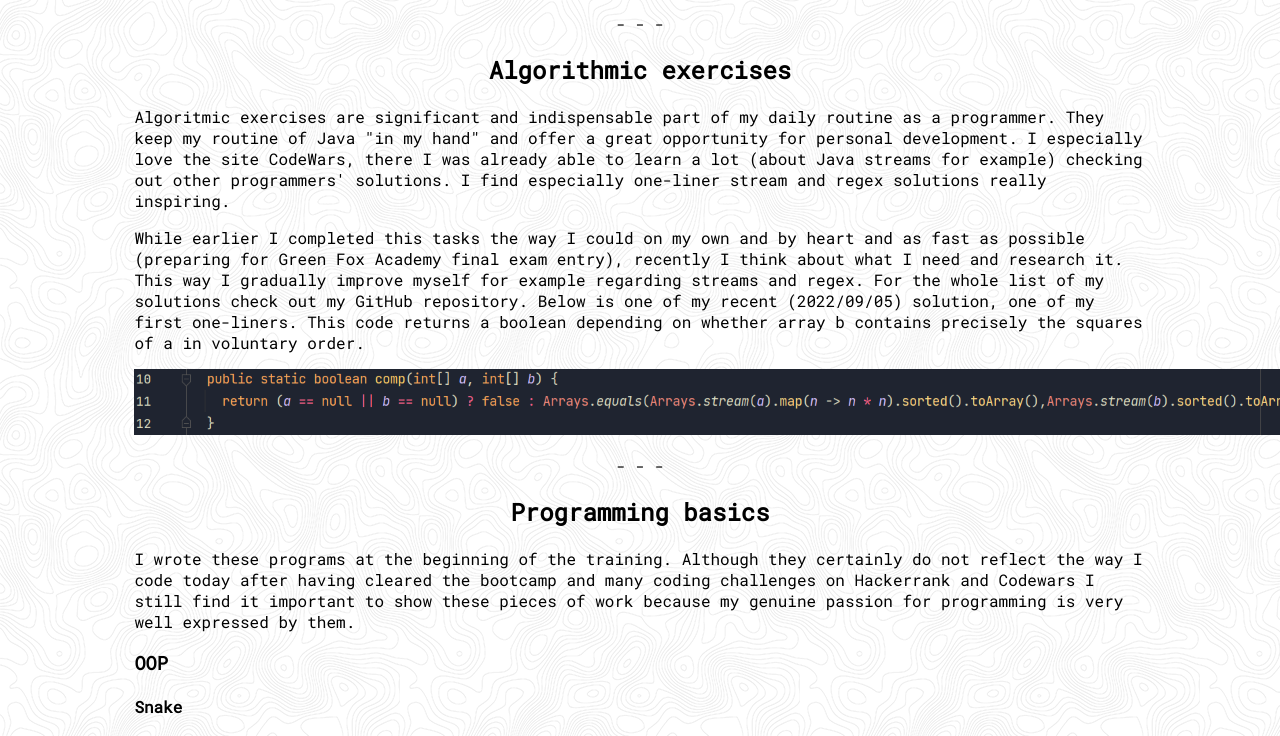
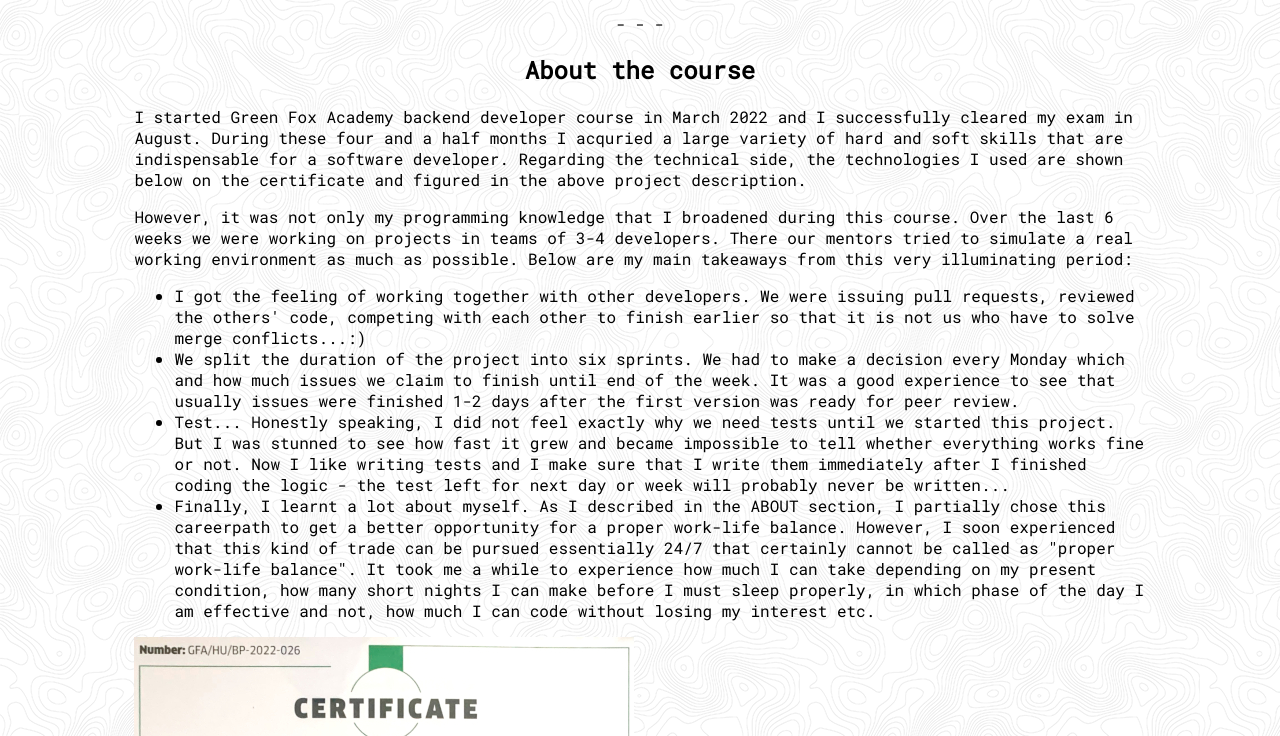
Before and after one commit to bafbal/bafbal.github.io, a plain HTML site: page index.html in a window 1280 px wide. Shown: the part 212-948 px from the top of the page. Drawn offline with Linux system fonts and the light colour scheme.

Commit message:
add course description

```diff
--- a/index.html
+++ b/index.html
@@ -26,6 +26,18 @@
     <div class="text">
         <h1>Baffi Bálint</h1>
         <p>my name is, and I am in the job seeking period after having cleared the <strong>Junior Software Developer </strong> course at <strong>Green Fox Academy</strong> specialized in <strong>Java backend development.</strong> This is my personal webpage aiming to introduce myself and showcase my skills by presenting my individual work.</p>
+
+        <p id="dashes">- - -</p>
+        <h2 id="progbasics">About the course</h2>
+        <p>I started Green Fox Academy backend developer course in March 2022 and I successfully cleared my exam in August. During these four and a half months I acquried a large variety of hard and soft skills that are indispensable for a software developer. Regarding the technical side, the technologies I used are shown below on the certificate and figured in the above project description.</p>
+        <p>However, it was not only my programming knowledge that I broadened during this course. Over the last 6 weeks we were working on projects in teams of 3-4 developers. There our mentors tried to simulate a real working environment as much as possible. Below are my main takeaways from this very illuminating period:</p>
+        <ul>
+            <li>I got the feeling of working together with other developers. We were issuing pull requests, reviewed the others' code, competing with each other to finish earlier so that it is not us who have to solve merge conflicts...:)</li>
+            <li>We split the duration of the project into six sprints. We had to make a decision every Monday which and how much issues we claim to finish until end of the week. It was a good experience to see that usually issues were finished 1-2 days after the first version was ready for peer review.</li>
+            <li>Test... Honestly speaking, I did not feel exactly why we need tests until we started this project. But I was stunned to see how fast it grew and became impossible to tell whether everything works fine or not. Now I like writing tests and I make sure that I write them immediately after I finished coding the logic - the test left for next day or week will probably never be written... </li>
+            <li>Finally, I learnt a lot about myself. As I described in the ABOUT section, I partially chose this careerpath to get a better opportunity for a proper work-life balance. However, I soon experienced that this kind of trade can be pursued essentially 24/7 that certainly cannot be called as "proper work-life balance". It took me a while to experience how much I can take depending on my present condition, how many short nights I can make before I must sleep properly, in which phase of the day I am effective and not, how much I can code without losing my interest etc.</li>
+        </ul>
+        <img src="assets/the_course/certificate.jpg" alt="certificate">
 
         <p id="dashes">- - -</p>
         <h2 id="progbasics">Algorithmic exercises</h2>
```
Also changed, not shown: assets/certificate.jpg (added), assets/the_course/certificate.jpg (added).
